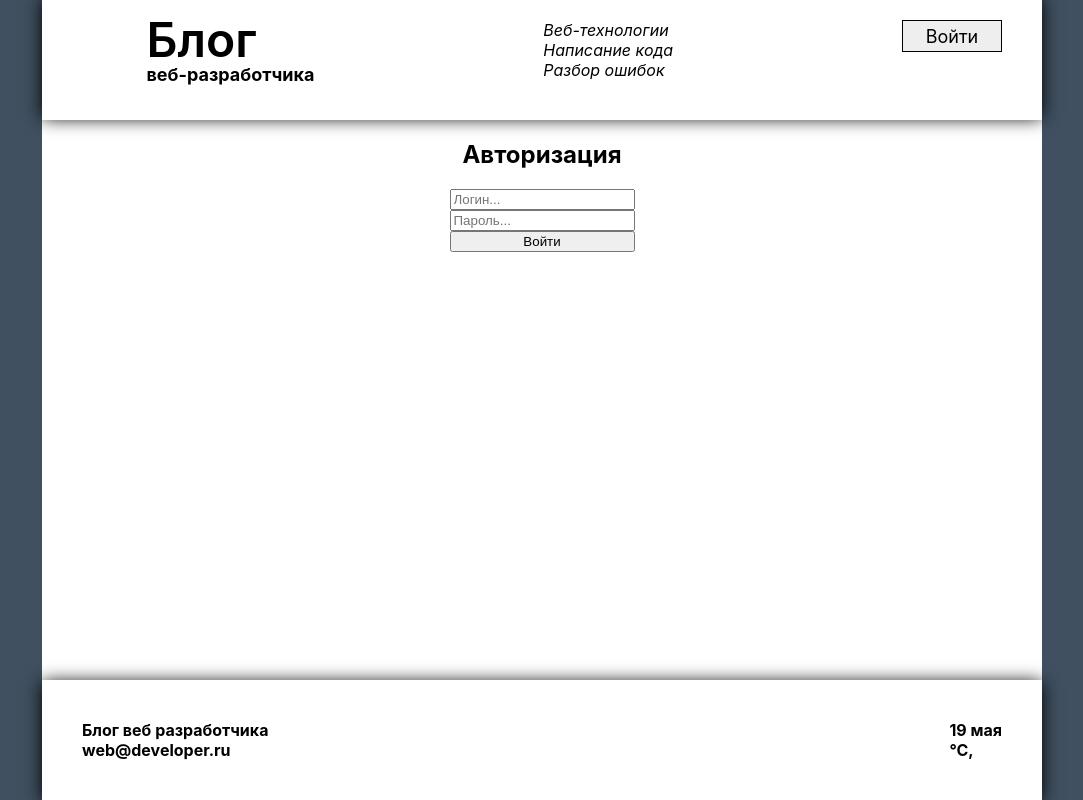
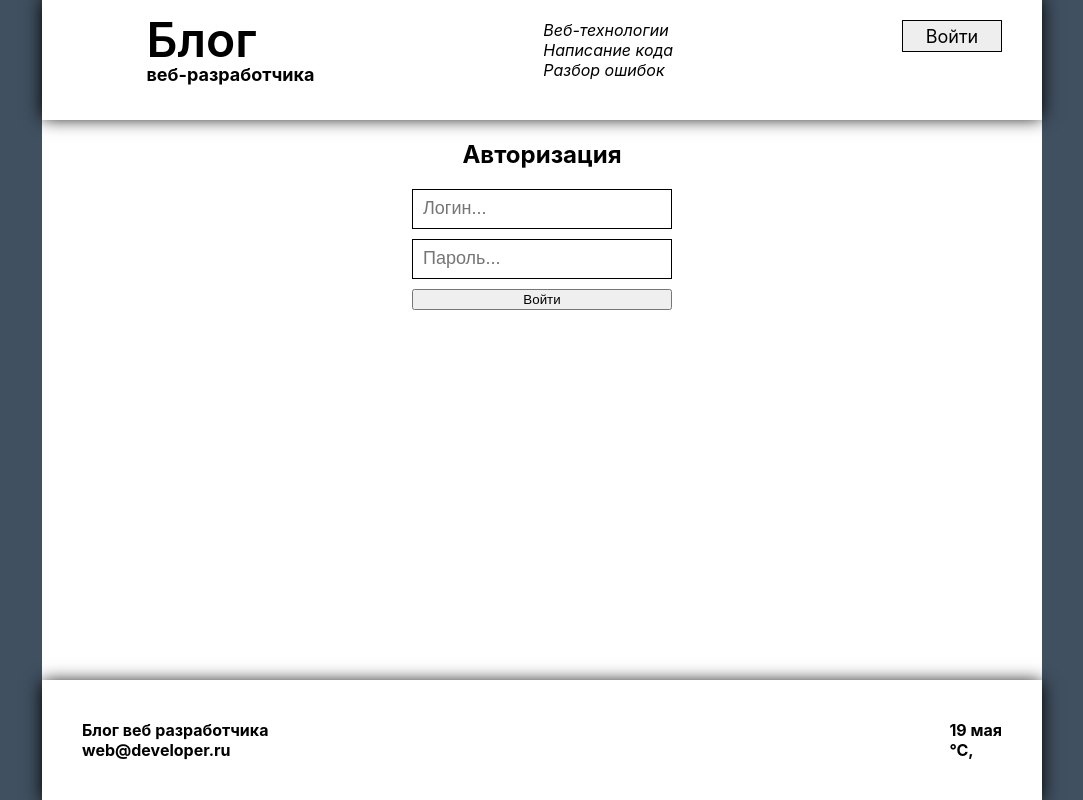
Before and after one commit to djKeysi/blog_react, a React (Vite) app: page /login in a window 1280 px wide. Shown: the whole page, without its empty margins (98-1181 px from the left). Built offline with nearby package versions, Linux system fonts and the light colour scheme; no server answers; a web font is replaced by a local one.

Commit message:
autorization2

```diff
--- a/src/components/index.js
+++ b/src/components/index.js
@@ -1,3 +1,4 @@
 export * from './header/header.jsx';
 export * from './icon/icon.jsx';
 export * from './footer/footer.jsx';
+export * from './input/input.jsx';
--- /dev/null
+++ b/src/components/input/input.jsx
@@ -0,0 +1,16 @@
+import styled from "styled-components";
+
+const InputContainer = ({className,width,...props}) => {
+return (
+<input className={className} {...props}/>
+)
+}
+
+export const Input = styled(InputContainer)`
+width:${({width='100%'})=>width};
+height:40px;
+padding:10px;
+margin:0 0 10px;
+border:1px solid #000;
+font-size:18px
+`
--- a/src/components/pages/authorization/autorization.jsx
+++ b/src/components/pages/authorization/autorization.jsx
@@ -5,6 +5,7 @@ import * as yup from 'yup';
 import { useState } from 'react';
 import { server } from '../../../BFF/server';
 import styled from 'styled-components';
+import { Input } from '../../input/input';
 
 const authFormSchema = yup.object().shape({
 	login: yup
@@ -53,8 +54,8 @@ export const AutorizationContainer = ({ className }) => {
 		<div className={className}>
 			<h2>Авторизация</h2>
 			<form onSubmit={handleSubmit(onSubmit)}>
-				<input type="text" placeholder="Логин..." {...register('login')} />
-				<input
+				<Input type="text" placeholder="Логин..." {...register('login')} />
+				<Input
 					type="password"
 					placeholder="Пароль..."
 					{...register('password')}
@@ -78,5 +79,6 @@ export const Autorization = styled(AutorizationContainer)`
 	& > form {
 		display: flex;
 		flex-direction: column;
+		width: 260px;
 	}
 `;
```
Also changed, not shown: src/components/button/button.jsx (added, +15 -0 lines).
